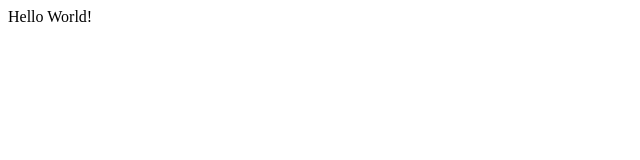
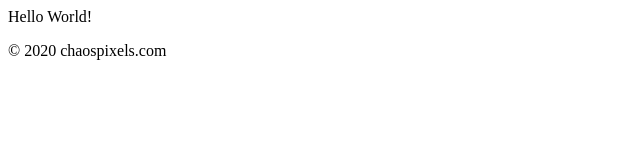
Before and after one commit to mdoliwa/chaos-pixels, a plain HTML site: page src/index.html in a window 1280 px wide. Shown: the whole page, without its empty margins (0-640 px from the left). Drawn offline with Linux system fonts and the light colour scheme.

Commit message:
added footer, changed the title

```diff
--- a/src/index.html
+++ b/src/index.html
@@ -3,7 +3,7 @@
   <head>
     <meta charset="UTF-8">
     <meta name="viewport" content="width=device-width, initial-scale=1.0">
-    <title>DominoPage.com</title>
+    <title>chaospixels.com</title>
     <!-- Link to external CSS file -->
     <link rel="stylesheet" href="style.css">
   </head>
@@ -13,5 +13,8 @@
 
     <!-- External JavaScript file -->
     <script src="script.js"></script>
+    <footer>
+      <p>&copy; 2020 chaospixels.com</p>
+    </footer>
   </body>
 </html>
```
